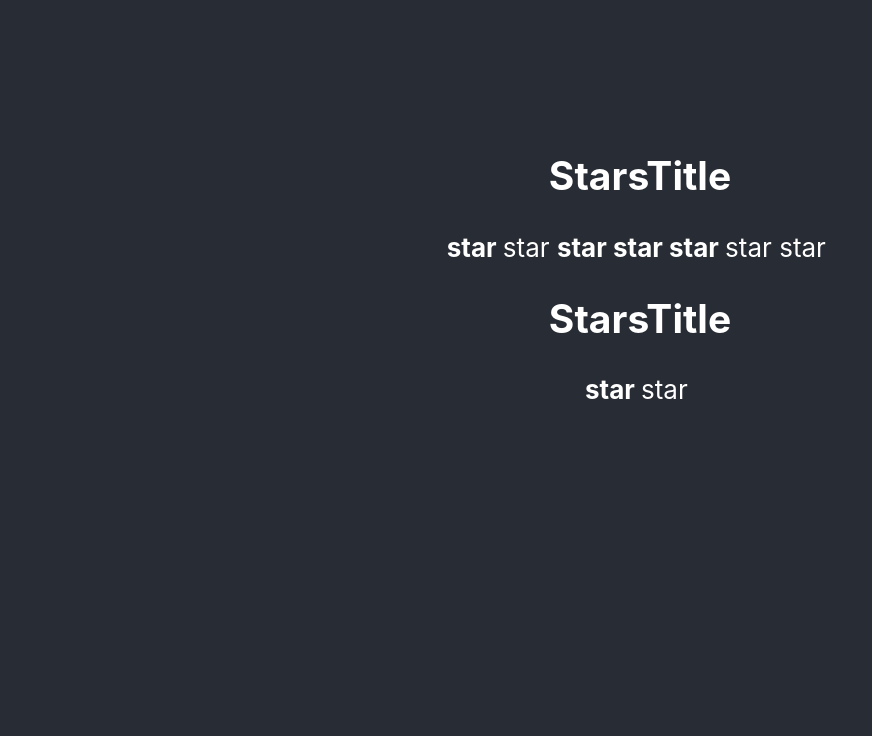
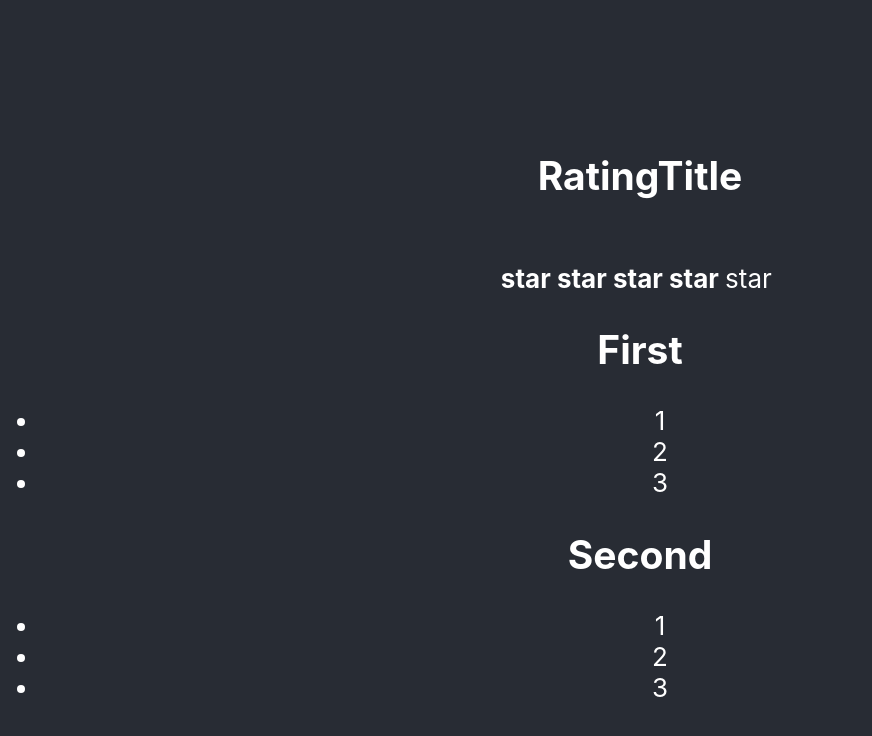
Before and after one commit to mabar84/testing-and-training, a React (Create React App) app: page / in a window 1280 px wide. Shown: the top 736 px of the page, without its empty margins (0-872 px from the left). Built offline with nearby package versions, Linux system fonts and the light colour scheme.

Commit message:
kabzda03 props title and value is done

```diff
--- a/src/App.tsx
+++ b/src/App.tsx
@@ -2,6 +2,7 @@ import React from 'react';
 import './App.css';
 import {ResetUseEffect} from "./learn/ResetUseEffect";
 import {Rating} from "./learn/Rating";
+import {Accordion} from "./learn/Accordion";
 
 function App() {
     console.log('App')
@@ -9,7 +10,9 @@ function App() {
     return (
         <div className="App">
             <header className="App-header">
-                <Rating/>
+                <Rating value={4} title={'RatingTitle'}/>
+                <Accordion title={'First'}/>
+                <Accordion title={'Second'}/>
             </header>
         </div>
     );
--- /dev/null
+++ b/src/learn/Accordion.tsx
@@ -0,0 +1,27 @@
+type TAccordion = {
+    title: string
+}
+export const Accordion = (props: TAccordion) => {
+    console.log('Accordion rendered')
+    return <>
+        <AccordionTitle title={props.title}/>
+        <AccordionBody/>
+    </>
+}
+
+
+const AccordionTitle = (props: TAccordion) => {
+    console.log('AccordionTitle rendered')
+    return <>
+        <h2>{props.title}</h2>
+    </>
+}
+
+const AccordionBody = () => {
+    console.log('AccordionBody rendered')
+    return <ul>
+        <li>1</li>
+        <li>2</li>
+        <li>3</li>
+    </ul>
+}
--- a/src/learn/Rating.tsx
+++ b/src/learn/Rating.tsx
@@ -1,29 +1,43 @@
-export const Rating = () => {
+type TRating = {
+    value: 0 | 1 | 2 | 3 | 4 | 5
+    title: string
+}
+
+export const Rating = (props: TRating) => {
     console.log('rating')
+    console.log(props)
+
     return <>
-        <StarsTitle/>
-        <StarsBody/>
-        <StarsTitle/>
+        <StarsTitle title={props.title}/>
+        <StarsBody value={props.value}/>
     </>
 }
-
-const StarsTitle = () => {
+type TStarsTitle = {
+    title: string
+}
+const StarsTitle = (props: TStarsTitle) => {
     console.log('StarsTitle')
     return <>
-        <h2>StarsTitle</h2>
-        <Star selected={true}/>
-        <Star selected={false}/>
+        <h2> {props.title} </h2>
+        {/*<Star selected={true}/>*/}
+        {/*<Star selected={false}/>*/}
+        <br/>
     </>
 }
-const StarsBody = () => {
+type TStarsBody = {
+    value: 0 | 1 | 2 | 3 | 4 | 5
+}
+const StarsBody = (props: TStarsBody) => {
     console.log('StarsBody')
-
+    const arr = []
+    for (let i = 0; i < props.value; i++) {
+        arr.push(<Star selected={true} key={i}/>)
+    }
+    for (let i = props.value; i < 5; i++) {
+        arr.push(<Star selected={false} key={i}/>)
+    }
     return <>
-        <Star selected={true}/>
-        <Star selected={true}/>
-        <Star selected={true}/>
-        <Star selected={false}/>
-        <Star selected={false}/>
+        {arr}
     </>
 }
 
```
